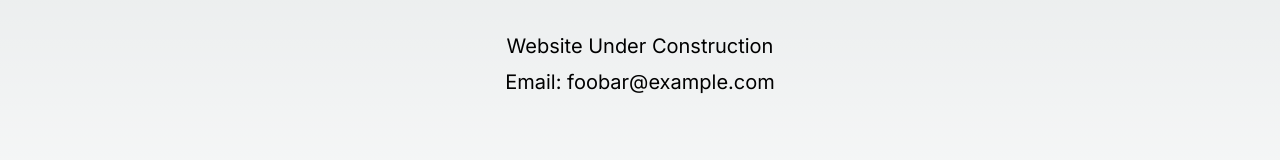
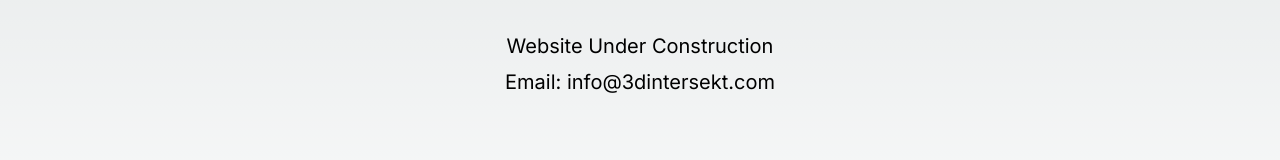
Before and after one commit to 3dintersekt/3dintersekt.github.io, a Next.js app: page / in a window 1280 px wide. Shown: the part 439-599 px from the top of the page. Built offline with nearby package versions, Linux system fonts and the light colour scheme.

Commit message:
add my email

```diff
--- a/app/page.tsx
+++ b/app/page.tsx
@@ -44,7 +44,7 @@ export default function Home() {
           Website Under Construction
         </p>
         <p>
-          Email: <a href='mailto:foobar@example.com'>foobar@example.com</a>
+          Email: <a href='mailto:info@3dintersekt.com'>info@3dintersekt.com</a>
         </p>
       </div>
 
```
